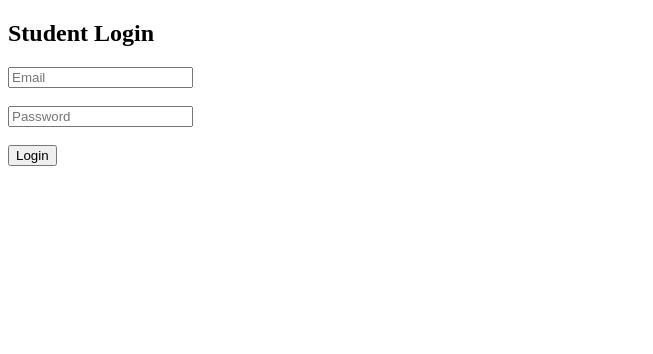
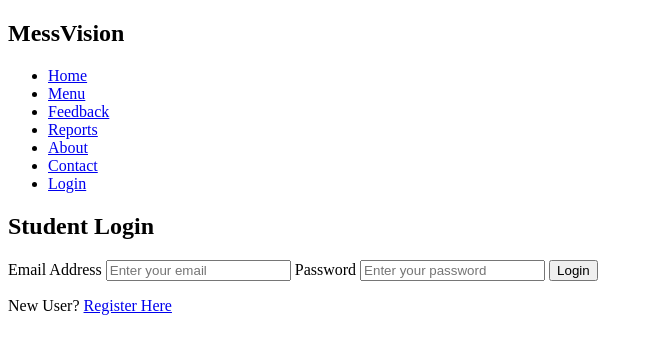
Before and after one commit to Jasleen-codes/Smart-Hostel-Mess-Feedback-System, a Flask app: page /login in a window 1280 px wide. Shown: the top 354 px of the page, without its empty margins (0-653 px from the left). Run offline with Flask 3, Linux system fonts and the light colour scheme.

Commit message:
the urls app.py is working

```diff
--- a/app.py
+++ b/app.py
@@ -1,4 +1,4 @@
-#
+
 from flask import Flask, render_template
 
 app = Flask(__name__)
@@ -22,10 +22,10 @@ def student_dashboard():
 @app.route("/admin_dashboard")
 def admin_dashboard():
     return render_template("admin_dashboard.html")
-app.route("/feedback")
+@app.route("/feedback")
 def feedback():
     return render_template("feedback.html")
-app.route("/student_dashboard")
+@app.route("/student_dashboard")
 def feedback_history():
     return render_template("feedback_history.html")
 @app.route("/menu")
--- a/templates/base.html
+++ b/templates/base.html
@@ -0,0 +1,71 @@
+<!DOCTYPE html>
+<html lang="en">
+
+<head>
+
+    <meta charset="UTF-8">
+    <meta name="viewport" content="width=device-width, initial-scale=1.0">
+
+    <title>
+        {% block title %}
+        MessVision
+        {% endblock %}
+    </title>
+
+    <!-- Main CSS -->
+    <link rel="stylesheet" href="{{ url_for('static', filename='css/style.css') }}">
+
+    <!-- Google Fonts -->
+    <link rel="preconnect" href="https://fonts.googleapis.com">
+    <link rel="preconnect" href="https://fonts.gstatic.com" crossorigin>
+
+    <link href="https://fonts.googleapis.com/css2?family=Poppins:wght@300;400;500;600;700&display=swap"
+          rel="stylesheet">
+
+    <!-- Bootstrap Icons -->
+    <link rel="stylesheet"
+          href="https://cdn.jsdelivr.net/npm/bootstrap-icons@1.11.3/font/bootstrap-icons.min.css">
+
+    <!-- Extra CSS (Optional) -->
+    {% block css %}
+
+    {% endblock %}
+
+</head>
+
+<body>
+
+    <!-- Header -->
+    <header>
+
+        {% include 'navbar.html' %}
+
+    </header>
+
+    <!-- Main Content -->
+    <main class="container">
+
+        {% block content %}
+
+        {% endblock %}
+
+    </main>
+
+    <!-- Footer -->
+    <footer>
+
+        {% include 'footer.html' %}
+
+    </footer>
+
+    <!-- JavaScript -->
+    <script src="{{ url_for('static', filename='js/script.js') }}"></script>
+
+    <!-- Extra JavaScript -->
+    {% block scripts %}
+
+    {% endblock %}
+
+</body>
+
+</html>
--- a/templates/login.html
+++ b/templates/login.html
@@ -1,22 +1,51 @@
-<!DOCTYPE html>
-<html lang="en">
-<head>
+{% extends 'base.html' %}
 
-    <title>Login</title>
-</head>
-<body>
+{% block title %}
+Login
+{% endblock %}
 
-<h2>Student Login</h2>
+{% block content %}
 
-<form>
-    <input type="email" placeholder="Email">
-    <br><br>
+<section class="login-container">
 
-    <input type="password" placeholder="Password">
-    <br><br>
+    <h2>Student Login</h2>
 
-    <button type="submit">Login</button>
-</form>
+    <form action="{{ url_for('login') }}" method="POST">
 
-</body>
-</html>
+        <!-- Email -->
+        <label for="email">Email Address</label>
+        <input
+            type="email"
+            id="email"
+            name="email"
+            placeholder="Enter your email"
+            title="Enter your registered email address"
+            required
+        >
+
+        <!-- Password -->
+        <label for="password">Password</label>
+        <input
+            type="password"
+            id="password"
+            name="password"
+            placeholder="Enter your password"
+            title="Enter your account password"
+            required
+        >
+
+        <!-- Login Button -->
+        <button type="submit">
+            Login
+        </button>
+
+    </form>
+
+    <p class="register-link">
+        New User?
+        <a href="{{ url_for('register') }}">Register Here</a>
+    </p>
+
+</section>
+
+{% endblock %}
```
Also changed, not shown: templates/index.html (+150 -12 lines).
